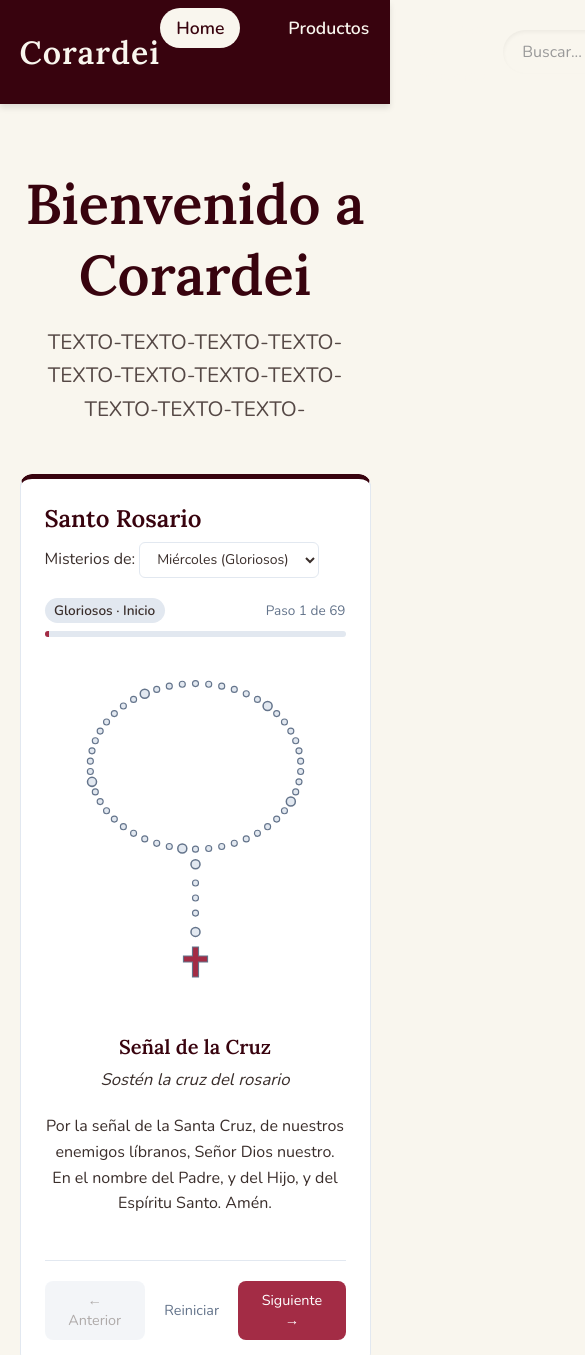
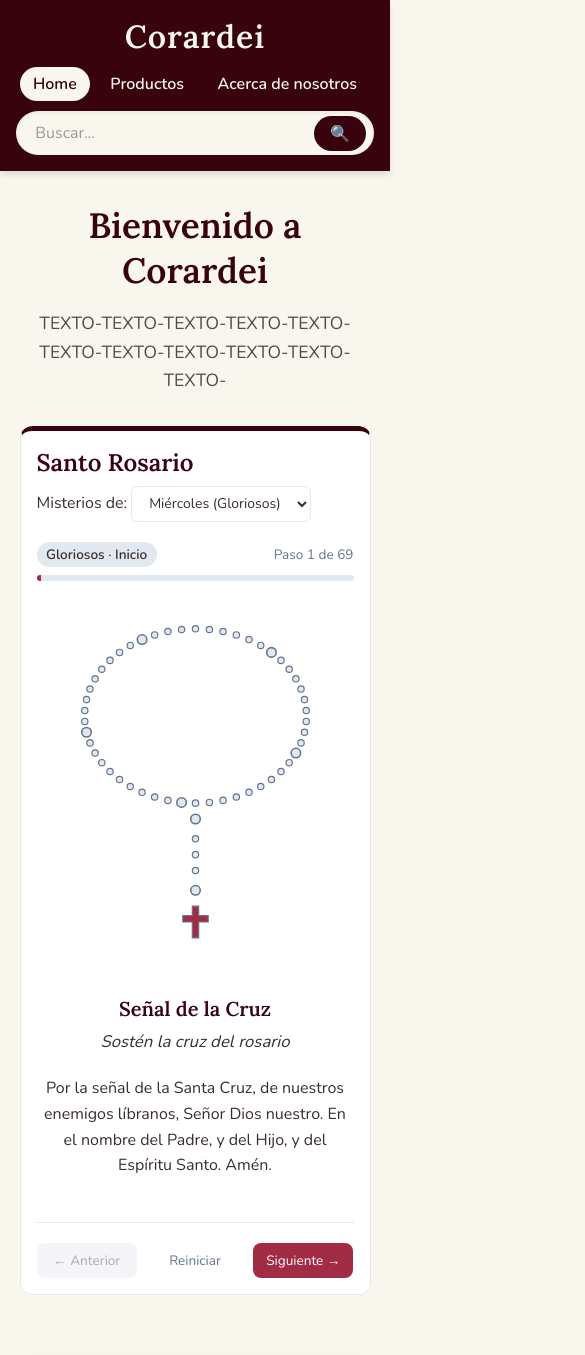
Before and after one commit to mateThibes/Corardei, a website: page public/index.html in a window 390 px wide. Shown: the top 1355 px of the page, 585 px wide, since content can reach past the window. Drawn offline with nearby package versions, Linux system fonts and the light colour scheme.

Commit message:
feat: add global stylesheet with responsive layout and rosary interactive components

```diff
--- a/public/style.css
+++ b/public/style.css
@@ -399,3 +399,86 @@ h1 {
 .bead-cross.active {
   fill: var(--primary);
 }
+
+/* --- Optimización para Móviles (Responsive) --- */
+@media (max-width: 768px) {
+    /* Navbar */
+    nav {
+        flex-direction: column;
+        gap: 1rem;
+        padding: 1rem;
+    }
+
+    .nav-links {
+        flex-wrap: wrap;
+        justify-content: center;
+        gap: 0.5rem;
+    }
+
+    .nav-links a {
+        font-size: 1rem;
+        padding: 0.4rem 0.8rem;
+    }
+
+    .search-container {
+        width: 100%;
+        max-width: 400px;
+    }
+
+    .search-container input {
+        width: 100%;
+        flex: 1;
+    }
+
+    /* Textos principales */
+    h1 {
+        font-size: 2.2rem;
+    }
+
+    .subtitle {
+        font-size: 1.1rem;
+        margin-bottom: 2rem;
+    }
+
+    main {
+        padding: 2rem 5%;
+    }
+
+    /* Cards */
+    .card-grid {
+        grid-template-columns: 1fr;
+        gap: 1.5rem;
+    }
+
+    .card {
+        padding: 1.5rem 1rem;
+    }
+
+    .card h3 {
+        font-size: 1.4rem;
+    }
+
+    /* Rosario interactivo */
+    .rosary-container {
+        padding: 1rem;
+    }
+
+    .rosary-header {
+        flex-direction: column;
+        align-items: flex-start;
+    }
+
+    .rosary-controls {
+        flex-wrap: wrap;
+        gap: 0.5rem;
+        justify-content: center;
+    }
+
+    .btn {
+        padding: 0.5rem 0.8rem;
+        font-size: 0.85rem;
+        flex: 1;
+        min-width: 30%;
+        text-align: center;
+    }
+}
```
